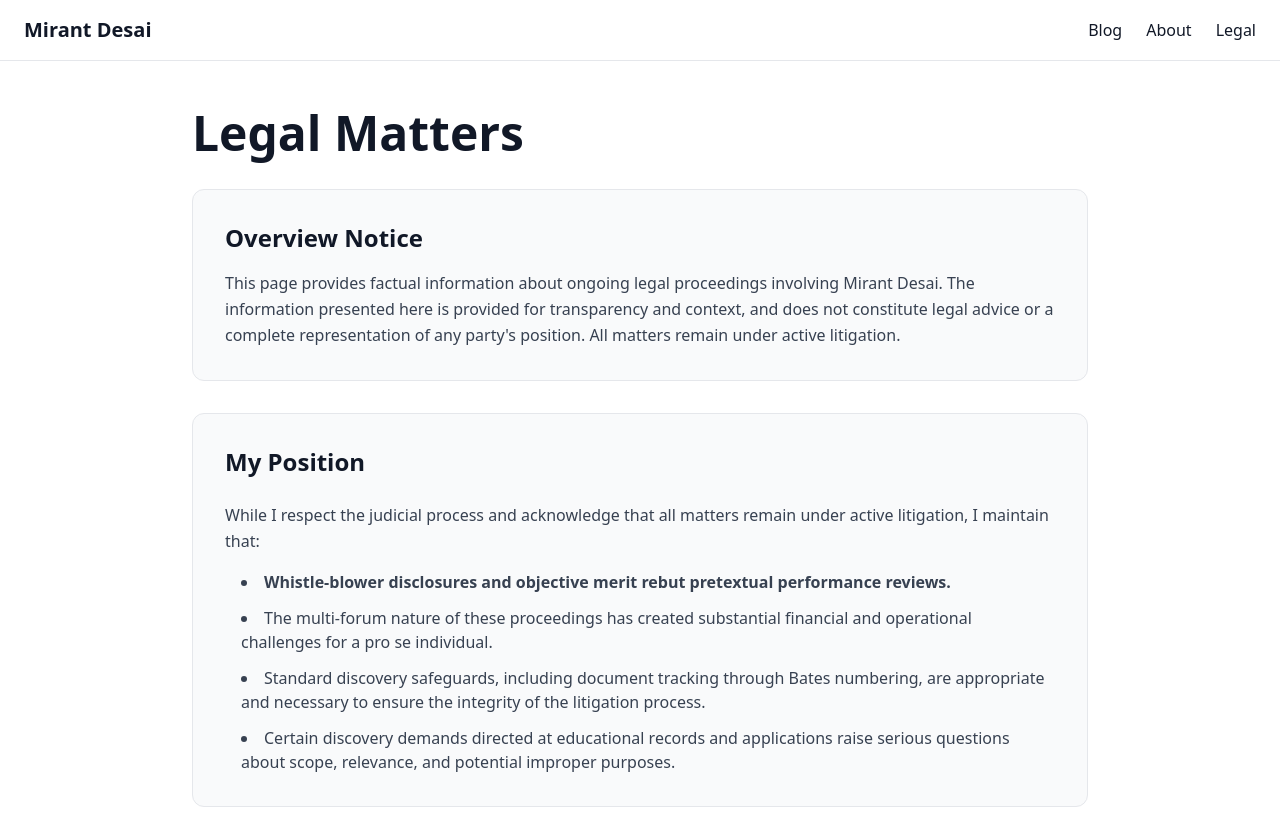
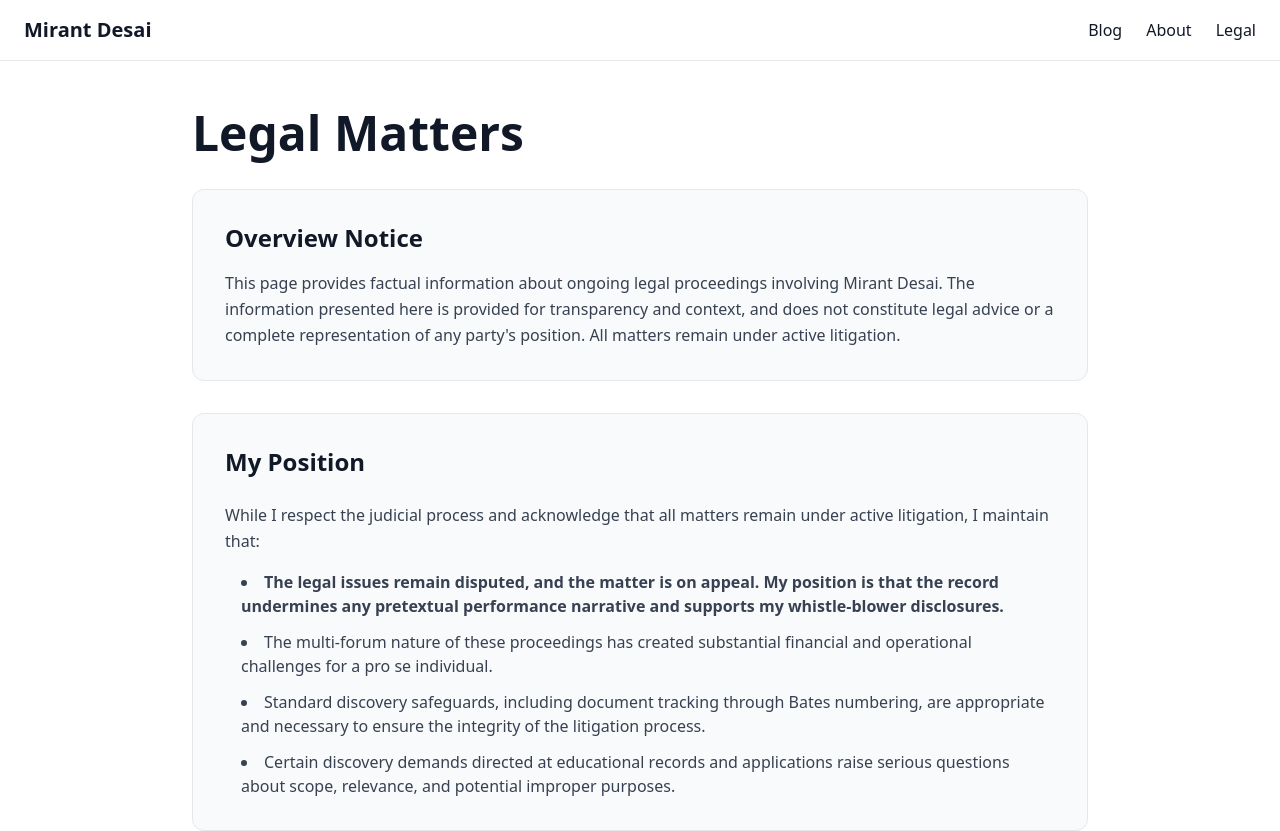
Before and after one commit to mirantdesai23/mirantdesai23.github.io, a Next.js app: page /legal in a window 1280 px wide. Shown: the top 831 px of the page. Built offline with nearby package versions, Linux system fonts and the light colour scheme.

Commit message:
Refine legal position wording

```diff
--- a/app/legal/page.tsx
+++ b/app/legal/page.tsx
@@ -22,7 +22,10 @@ export default function Legal() {
           </p>
           <ul className="list-disc list-inside text-gray-700 space-y-3 ml-4">
             <li>
-              <strong>Whistle-blower disclosures and objective merit rebut pretextual performance reviews.</strong>
+              <strong>
+                The legal issues remain disputed, and the matter is on appeal. My position is that the record
+                undermines any pretextual performance narrative and supports my whistle-blower disclosures.
+              </strong>
             </li>
             <li>
               The multi-forum nature of these proceedings has created substantial financial and operational
```
